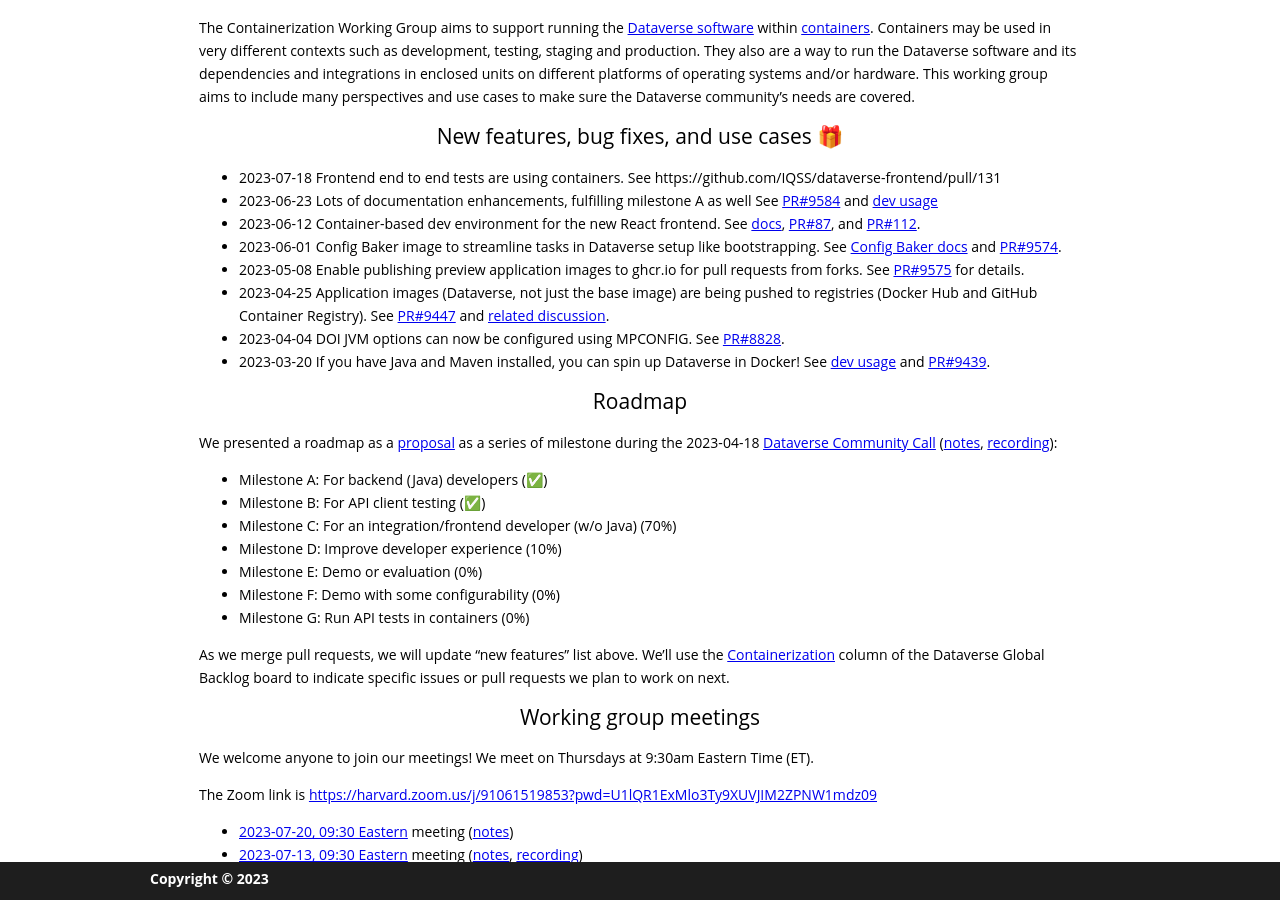
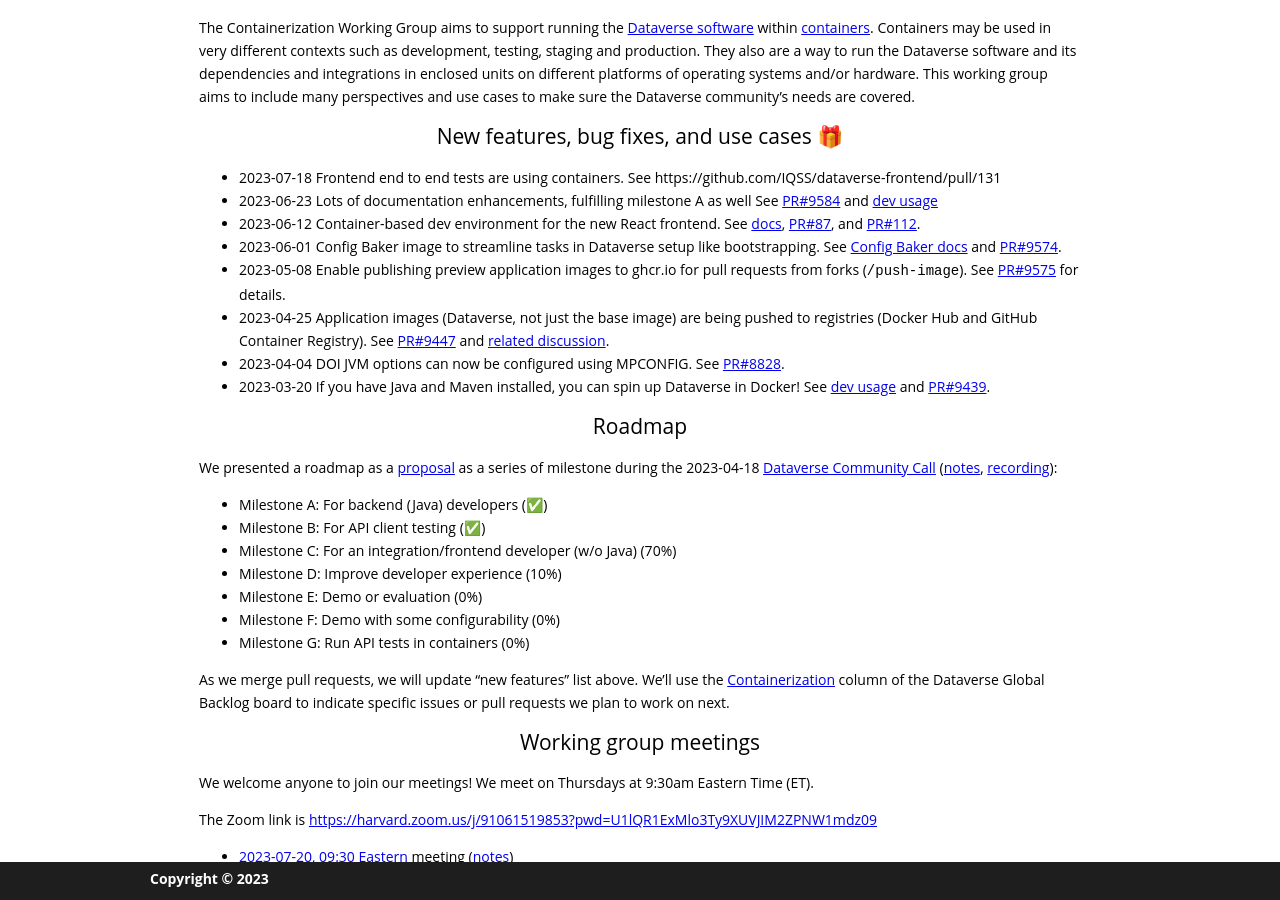
Before and after one commit to gdcc/ct.gdcc.io, a Jekyll site: the page built from index.md, in a window 1280 px wide and 900 px high, scrolled down 584 px. Built offline with Jekyll 4.4.1, drawn with Linux system fonts in a browser that asks for light colours; our own code applies the rules of GitHub Pages for plain Markdown files.

Commit message:
add /push-image to writeup

```diff
--- a/index.md
+++ b/index.md
@@ -15,7 +15,7 @@ This working group aims to include many perspectives and use cases to make sure
 - 2023-06-23 Lots of documentation enhancements, fulfilling milestone A as well See [PR#9584](https://github.com/IQSS/dataverse/pull/9584) and [dev usage][]
 - 2023-06-12 Container-based dev environment for the new React frontend. See [docs](https://github.com/IQSS/dataverse-frontend#local-development-environment), [PR#87](https://github.com/IQSS/dataverse-frontend/pull/87), and [PR#112](https://github.com/IQSS/dataverse-frontend/pull/112).
 - 2023-06-01 Config Baker image to streamline tasks in Dataverse setup like bootstrapping. See [Config Baker docs][] and [PR#9574](https://github.com/IQSS/dataverse/pull/9574).
-- 2023-05-08 Enable publishing preview application images to ghcr.io for pull requests from forks. See [PR#9575](https://github.com/IQSS/dataverse/pull/9575) for details.
+- 2023-05-08 Enable publishing preview application images to ghcr.io for pull requests from forks (`/push-image`). See [PR#9575](https://github.com/IQSS/dataverse/pull/9575) for details.
 - 2023-04-25 Application images (Dataverse, not just the base image) are being pushed to registries (Docker Hub and GitHub Container Registry). See [PR#9447](https://github.com/IQSS/dataverse/pull/9447) and [related discussion](https://dataverse.zulipchat.com/#narrow/stream/375812-containers/topic/push.20to.20registry).
 - 2023-04-04 DOI JVM options can now be configured using MPCONFIG. See [PR#8828](https://github.com/IQSS/dataverse/pull/8828).
 - 2023-03-20 If you have Java and Maven installed, you can spin up Dataverse in Docker! See [dev usage][] and [PR#9439](https://github.com/IQSS/dataverse/pull/9439).
```
